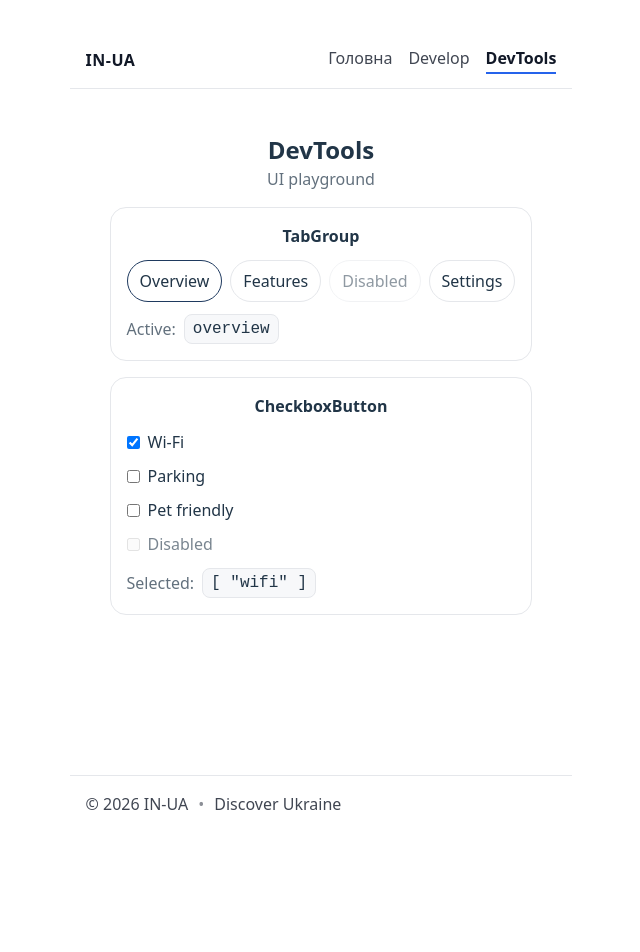
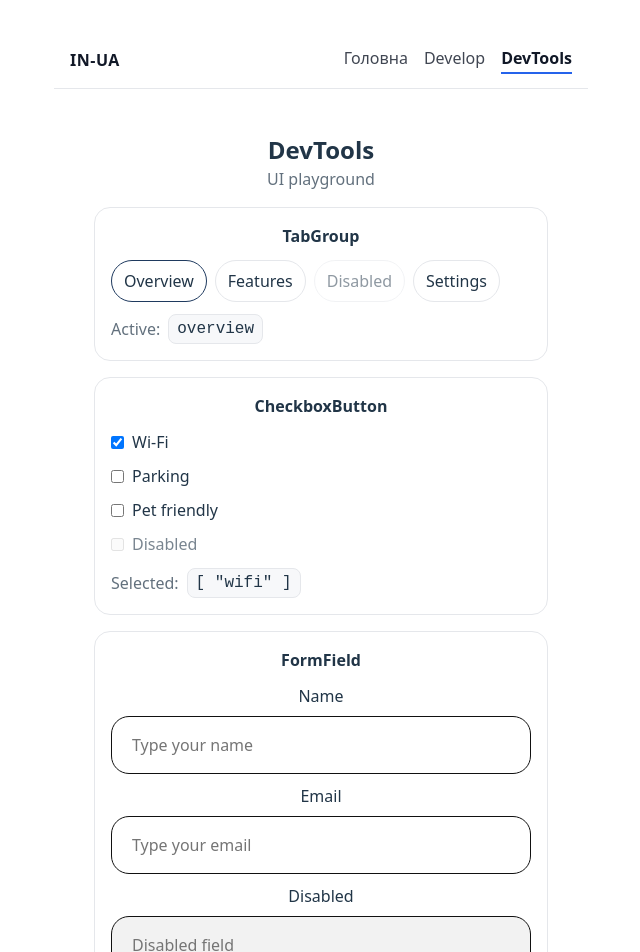
Before and after one commit to unbreakable-coders/travel-guide-in-ua, a Vue app: page /devtools in a window 1280 px wide. Shown: the top 952 px of the page, without its empty margins (319-959 px from the left). Before the commit the page ends 864 px from the top, so only its background shows below. Built offline with nearby package versions, Linux system fonts and the light colour scheme.

Commit message:
feat(UC-7): add FormField component

```diff
--- a/src/components/pages/DevToolsPage.vue
+++ b/src/components/pages/DevToolsPage.vue
@@ -3,6 +3,7 @@
   import { TabGroup } from "@/shared/ui/TabGroup";
   import type { TabOption } from "@/shared/ui/TabGroup";
   import { CheckboxButton } from "@/shared/form/CheckboxButton";
+  import { FormField, InputType } from "@/shared/form/FormField";
 
   const options: TabOption[] = [
     { value: "overview", label: "Overview" },
@@ -18,6 +19,8 @@
   };
 
   const selected = ref<Array<string | number>>(["wifi"]);
+  const name = ref("");
+  const email = ref("");
 </script>
 
 <template>
@@ -51,6 +54,36 @@
       <div class="row">
         <span class="label">Selected:</span>
         <code class="code">{{ selected }}</code>
+      </div>
+    </div>
+
+    <div class="card">
+      <h2 class="cardTitle">FormField</h2>
+
+      <div class="formFieldDemo">
+        <div class="stack">
+          <FormField
+            v-model="name"
+            :type="InputType.Text"
+            label="Name"
+            placeholder="Type your name"
+          />
+
+          <FormField
+            v-model="email"
+            :type="InputType.Email"
+            label="Email"
+            placeholder="Type your email"
+          />
+
+          <FormField
+            v-model="name"
+            :type="InputType.Text"
+            label="Disabled"
+            placeholder="Disabled field"
+            :isDisabled="true"
+          />
+        </div>
       </div>
     </div>
   </section>
@@ -116,4 +149,8 @@
     border: 1px solid var(--color-border, #e5e7eb);
     background: var(--color-bg, #f9fafb);
   }
+  .formFieldDemo {
+    width: 420px;
+    max-width: 100%;
+  }
 </style>
--- /dev/null
+++ b/src/shared/form/FormField/FormField.vue
@@ -0,0 +1,77 @@
+<script setup lang="ts">
+  import { ref } from "vue";
+  import { InputType } from "./types";
+
+  interface Props {
+    type: InputType;
+    isDisabled?: boolean;
+    label?: string;
+    placeholder?: string;
+    modelValue?: string;
+  }
+
+  const props = defineProps<Props>();
+
+  const emit = defineEmits<{
+    (e: "update:modelValue", value: string): void;
+  }>();
+
+  const inputRef = ref<HTMLInputElement | null>(null);
+
+  const handleInput = (event: Event) => {
+    const target = event.target as HTMLInputElement;
+    const trimmedValue = target.value.trimStart();
+    emit("update:modelValue", trimmedValue);
+  };
+</script>
+
+<template>
+  <div class="formField">
+    <label v-if="props.label" class="formField__label" @click="inputRef?.focus()">
+      {{ props.label }}
+    </label>
+
+    <input
+      ref="inputRef"
+      class="formField__input"
+      :class="{ 'formField__input--disabled': props.isDisabled }"
+      :type="props.type"
+      :placeholder="props.placeholder"
+      :disabled="props.isDisabled"
+      :value="props.modelValue ?? ''"
+      @input="handleInput"
+    />
+  </div>
+</template>
+
+<style scoped>
+  .formField {
+    display: grid;
+    gap: 8px;
+  }
+
+  .formField__label {
+    cursor: pointer;
+    user-select: none;
+  }
+
+  .formField__input {
+    width: 100%;
+    box-sizing: border-box;
+    padding: 16px 20px;
+    border: 1px solid #111;
+    border-radius: 18px;
+    cursor: text;
+    outline: none;
+  }
+
+  .formField__input:focus {
+    outline: 1px solid blue;
+  }
+
+  .formField__input--disabled {
+    background: #f2f2f2;
+    cursor: not-allowed;
+    color: rgba(0, 0, 0, 0.5);
+  }
+</style>
--- /dev/null
+++ b/src/shared/form/FormField/index.ts
@@ -0,0 +1,2 @@
+export { default as FormField } from "../FormField/FormField.vue";
+export * from "./types";
--- /dev/null
+++ b/src/shared/form/FormField/types.ts
@@ -0,0 +1,8 @@
+export const InputType = {
+  Text: "text",
+  Number: "number",
+  Password: "password",
+  Email: "email",
+} as const;
+
+export type InputType = (typeof InputType)[keyof typeof InputType];
```
Also changed, not shown: 1 other file (tests, documents, lock files or other folders).
